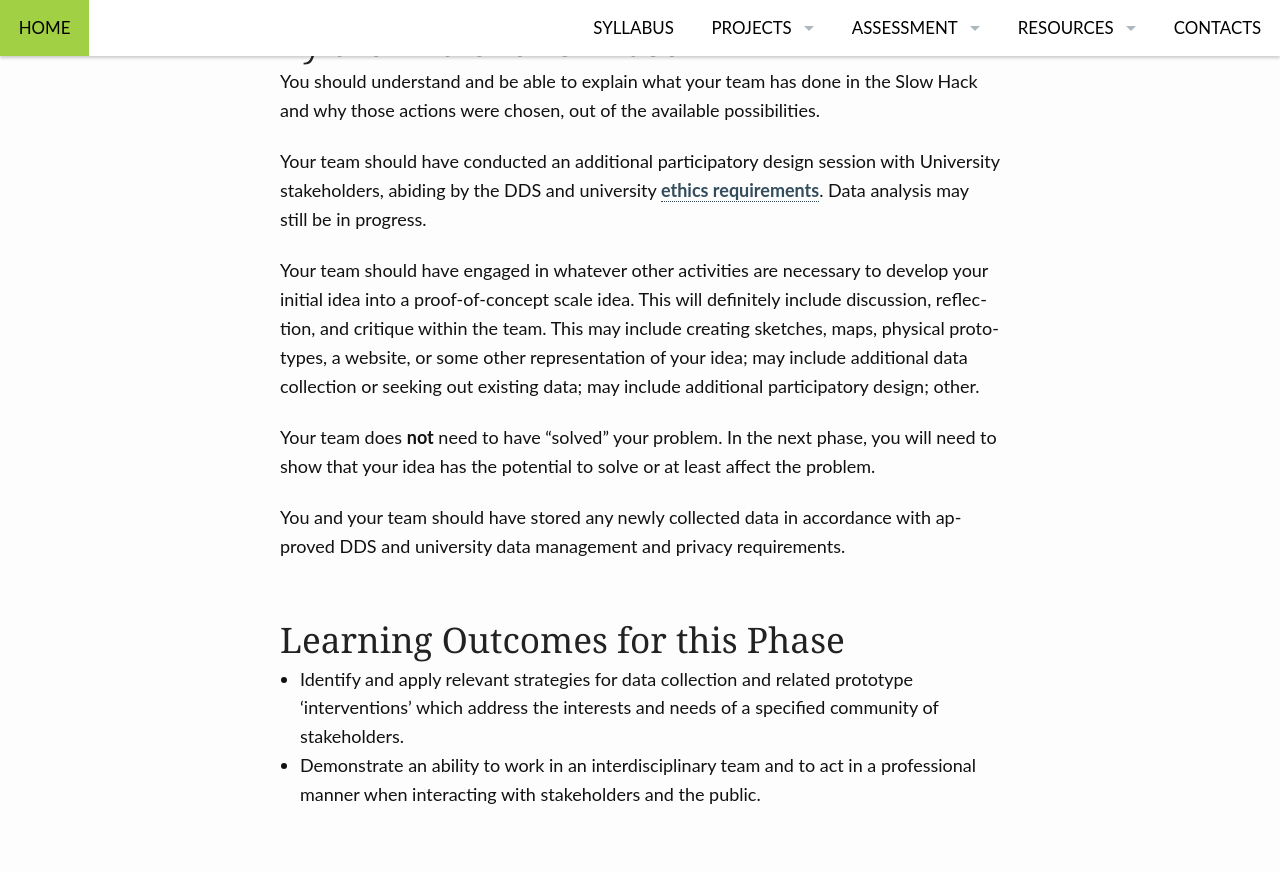
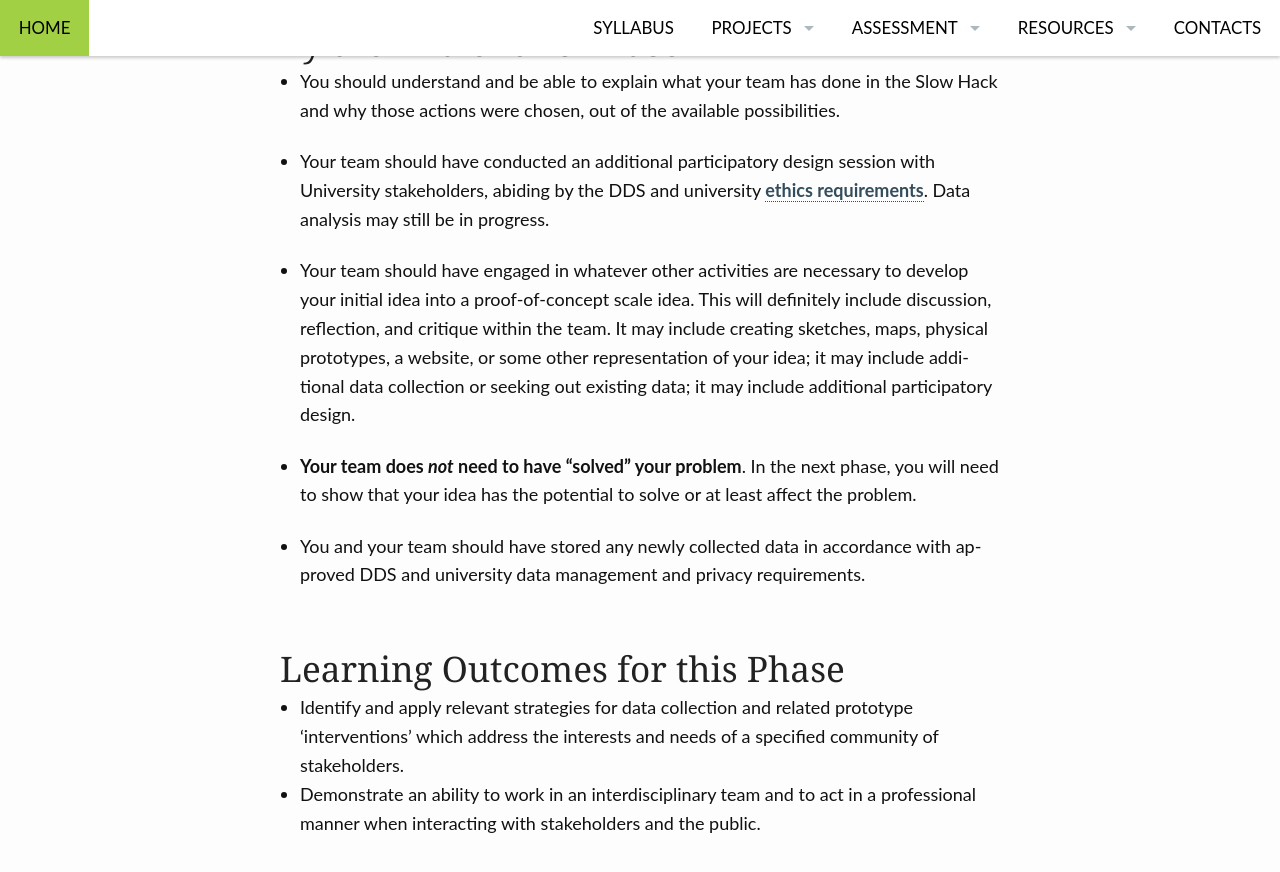
Before and after one commit to edinburghlivinglab/dds, a Jekyll site: the page built from pages/slow_hack.md, in a window 1280 px wide and 900 px high, scrolled down 1968 px. Shown: the top 872 px of the window. Built offline with Jekyll 4.4.1, drawn with Linux system fonts in a browser that asks for light colours.

Commit message:
updated team page, slow hack

```diff
--- a/pages/slow_hack.md
+++ b/pages/slow_hack.md
@@ -35,15 +35,15 @@ All teams are required to have at least one more participatory design session wi
 
 ## By the End of this Phase
 
-You should understand and be able to explain what your team has done in the Slow Hack and why those actions were chosen, out of the available possibilities.
+* You should understand and be able to explain what your team has done in the Slow Hack and why those actions were chosen, out of the available possibilities.
 
-Your team should have conducted an additional participatory design session with University stakeholders, abiding by the DDS and university [ethics requirements]({{ site.baseurl }}/ethics). Data analysis may still be in progress.
+* Your team should have conducted an additional participatory design session with University stakeholders, abiding by the DDS and university [ethics requirements]({{ site.baseurl }}/ethics). Data analysis may still be in progress.
 
-Your team should have engaged in whatever other activities are necessary to develop your initial idea into a proof-of-concept scale idea. This will definitely include discussion, reflection, and critique within the team. This may include creating sketches, maps, physical prototypes, a website, or some other representation of your idea; may include additional data collection or seeking out existing data; may include additional participatory design; other.
+* Your team should have engaged in whatever other activities are necessary to develop your initial idea into a proof-of-concept scale idea. This will definitely include discussion, reflection, and critique within the team. It may include creating sketches, maps, physical prototypes, a website, or some other representation of your idea; it may include additional data collection or seeking out existing data; it may include additional participatory design.
 
-Your team does **not** need to have “solved” your problem. In the next phase, you will need to show that your idea has the potential to solve or at least affect the problem.
+* **Your team does *not* need to have “solved” your problem**. In the next phase, you will need to show that your idea has the potential to solve or at least affect the problem.
 
-You and your team should have stored any newly collected data in accordance with approved DDS and university data management and privacy requirements.
+* You and your team should have stored any newly collected data in accordance with approved DDS and university data management and privacy requirements.
 
 ## Learning Outcomes for this Phase
 
```
Also changed, not shown: pages/syllabus.md (+1 -1 lines), pages/team.md (+3 -3 lines).
